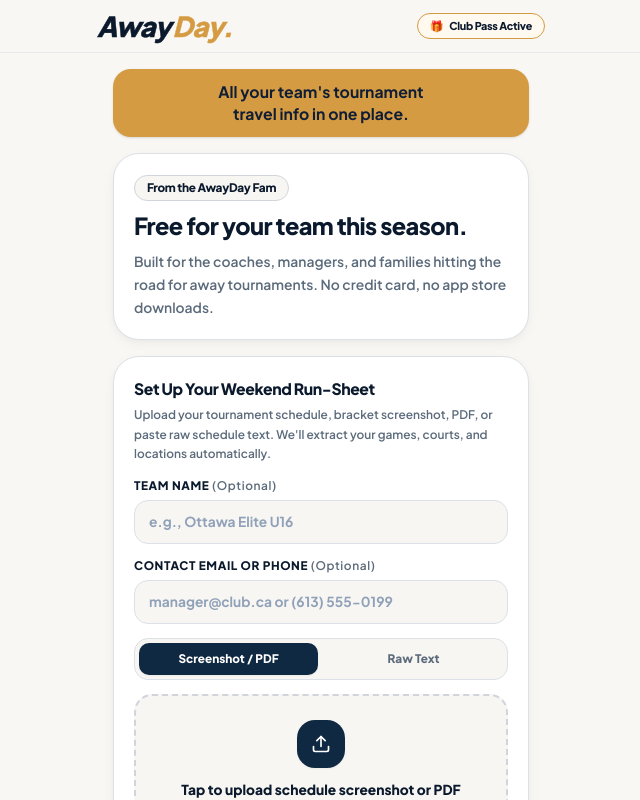
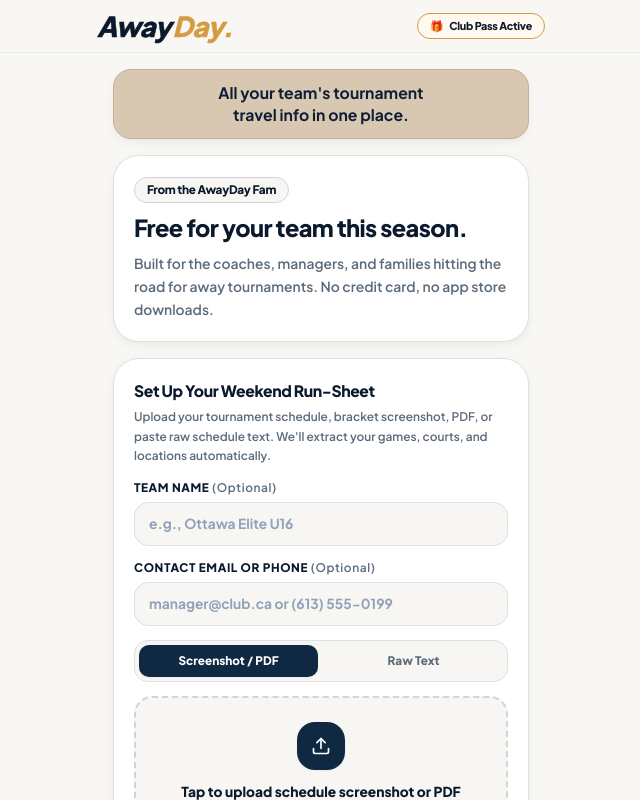
Before and after one commit to glennbakie/awayday, a Next.js app: page /claim in a window 1280 px wide. Shown: the top 800 px of the page, without its empty margins (319-959 px from the left). Built offline with nearby package versions, Linux system fonts and the light colour scheme.

Commit message:
ui: match /claim hero tagline pill color to Pass to another squad pill

```diff
--- a/src/app/claim/page.tsx
+++ b/src/app/claim/page.tsx
@@ -523,7 +523,7 @@ function ClaimPageContent() {
       </header>
 
       <main className="max-w-md mx-auto px-4 pt-4 space-y-4">
-        <div className="w-full rounded-2xl bg-[#D59B42] px-5 py-3 text-center shadow-sm">
+        <div className="w-full rounded-2xl bg-[#D8C7B1] border-[1.5px] border-[#C5B198] px-5 py-3 text-center shadow-tactile-sm">
           <p className="text-balance text-sm sm:text-base font-bold leading-snug text-[#0F1E36]">
             All your team&apos;s tournament travel info in one place.
           </p>
```
